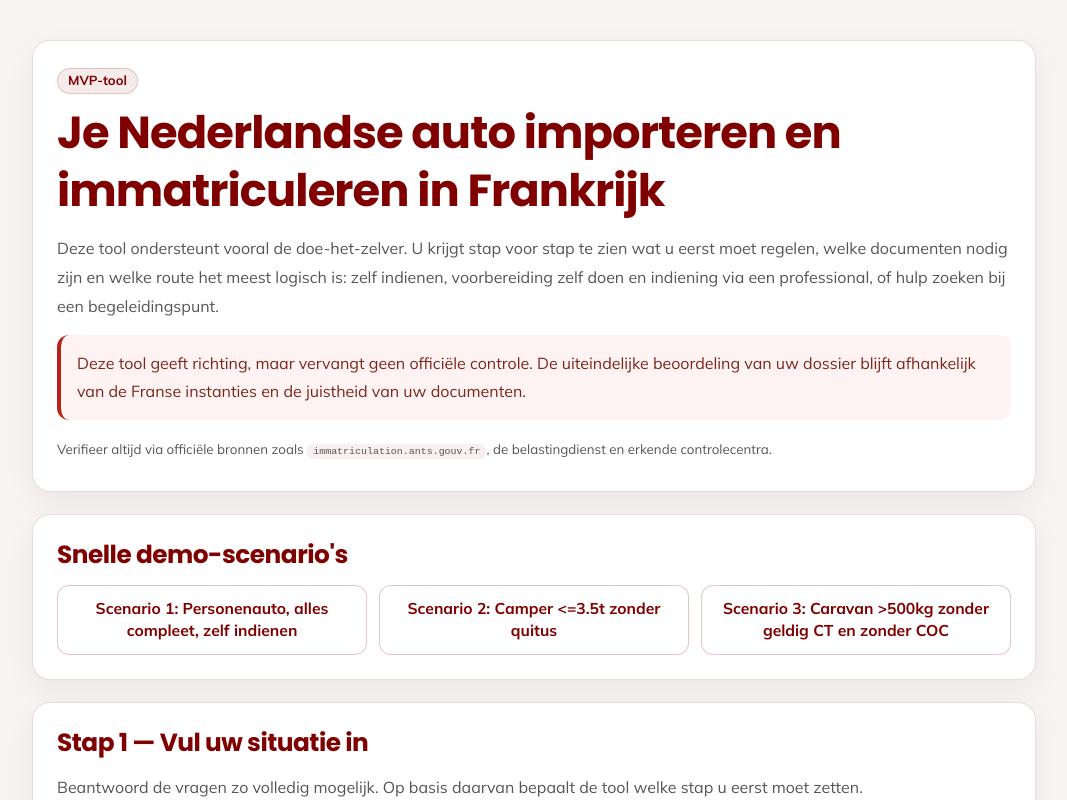
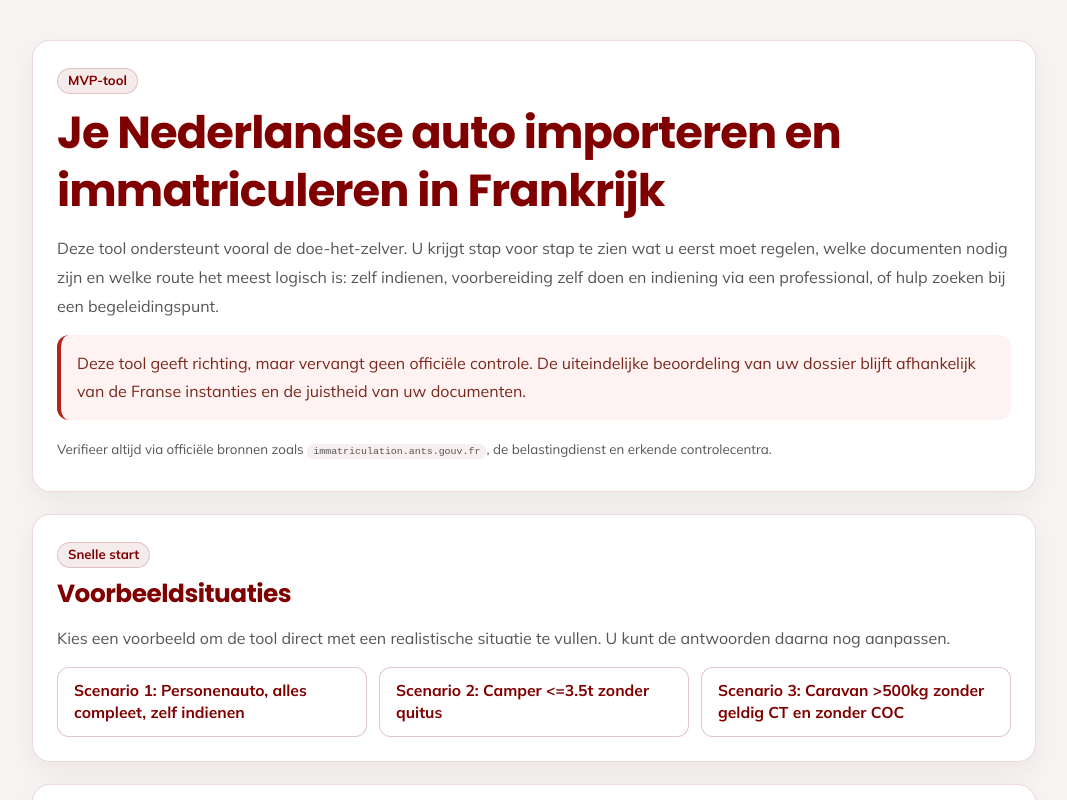
Before and after one commit to antonnoe/fr-auto-import-tool, a Next.js app: page / in a window 1280 px wide. Shown: the top 800 px of the page, without its empty margins (106-1173 px from the left). Built offline with nearby package versions, Linux system fonts and the light colour scheme.

Commit message:
Refactor ScenarioButtons component layout and text
Refactor ScenarioButtons component for improved readability and update text content.

```diff
--- a/src/components/ScenarioButtons.tsx
+++ b/src/components/ScenarioButtons.tsx
@@ -1,17 +1,28 @@
 import { sampleScenarios } from '@/content/scenarios';
 import { IntakeAnswers } from '@/lib/types';
 
-export function ScenarioButtons({ onPick }: { onPick: (answers: IntakeAnswers) => void }) {
+export function ScenarioButtons({
+  onPick
+}: {
+  onPick: (answers: IntakeAnswers) => void;
+}) {
   return (
     <section className="card">
-      <h2>Snelle demo-scenario&apos;s</h2>
-      <div className="grid">
+      <span className="badge">Snelle start</span>
+      <h2>Voorbeeldsituaties</h2>
+      <p className="muted">
+        Kies een voorbeeld om de tool direct met een realistische situatie te vullen.
+        U kunt de antwoorden daarna nog aanpassen.
+      </p>
+
+      <div className="grid" style={{ marginTop: '14px' }}>
         {sampleScenarios.map((scenario) => (
           <button
             key={scenario.name}
             type="button"
             className="secondary"
             onClick={() => onPick(scenario.answers)}
+            style={{ textAlign: 'left' }}
           >
             {scenario.name}
           </button>
```
